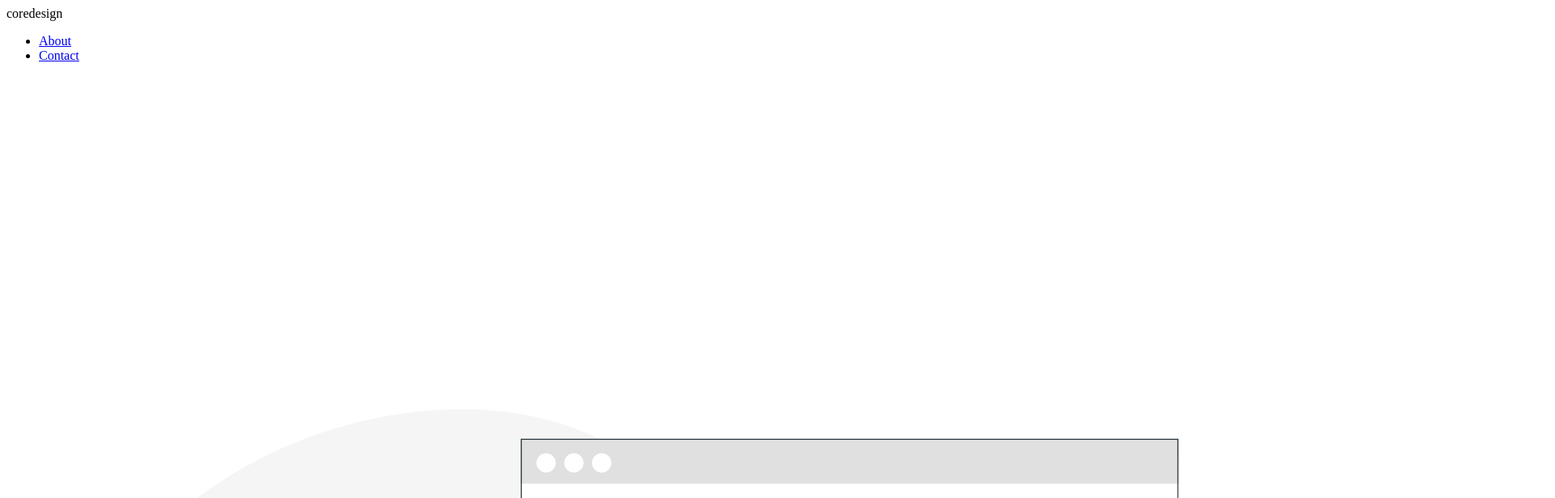
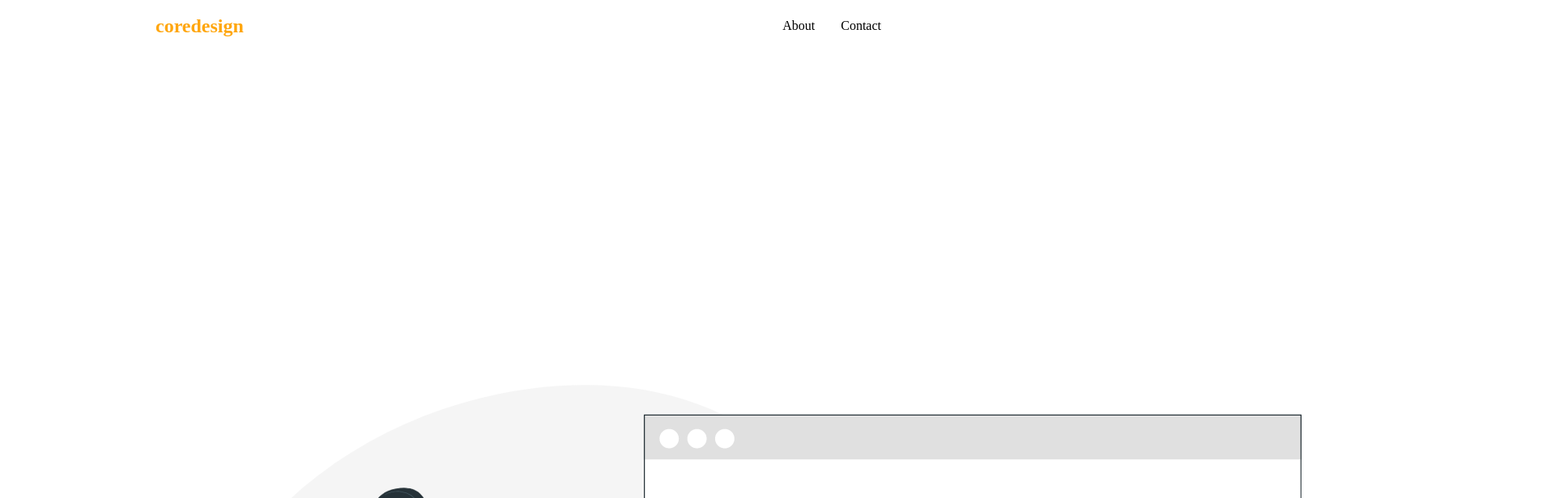
Before and after one commit to Tabares7/learning-sass, a website: page index.html in a window 1280 px wide. Shown: the top 616 px of the page at 81% size, 1920 px wide, since content can reach past the window. Drawn offline with Linux system fonts and the light colour scheme.

Commit message:
keep working in sass

```diff
--- a/index.html
+++ b/index.html
@@ -5,10 +5,11 @@
     <meta http-equiv="X-UA-Compatible" content="IE=edge" />
     <meta name="viewport" content="width=device-width, initial-scale=1.0" />
     <title>Document</title>
+    <link rel="stylesheet" href="css/styles.css">
   </head>
   <body>
     <header class="header">
-      <div class="hader__logo">coredesign</div>
+      <div class="header__logo">coredesign</div>
       <nav class="nav">
         <ul class="nav__menu">
           <li class="nav__menu__link"><a href="#" class="link">About</a></li>
--- /dev/null
+++ b/sass/_welcome.scss
@@ -0,0 +1,4 @@
+.header{
+    height: 5rem;
+    line-height: 5rem;
+}
--- a/sass/styles.scss
+++ b/sass/styles.scss
@@ -1,4 +1,39 @@
-body{
-    width: 90vw;
-    margin: 0 auto;
+$orange-color:#ffa60d;
+
+body {
+  width: 75vw;
+  margin: 0 auto;
 }
+
+.header {
+    padding:0rem 2rem ;
+  display: flex;
+  justify-content: space-between;
+  align-items: center;
+  height: 4rem;
+  line-height: 4rem;
+
+  &__logo{
+    font-weight: bolder;
+    font-size: 1.5rem;
+    color: $orange-color;
+  }
+
+  .nav {
+    &__menu {
+      display: flex;
+      justify-content: space-between;
+      align-items: center;
+      gap: 2rem;
+
+      &__link{
+            list-style: none;
+
+        .link{
+            color: black;
+            text-decoration: none;
+        }
+      }
+    }
+  }
+}
```
Also changed, not shown: package.json (added, +23 -0 lines), css/styles.css (added), 2 other files.
